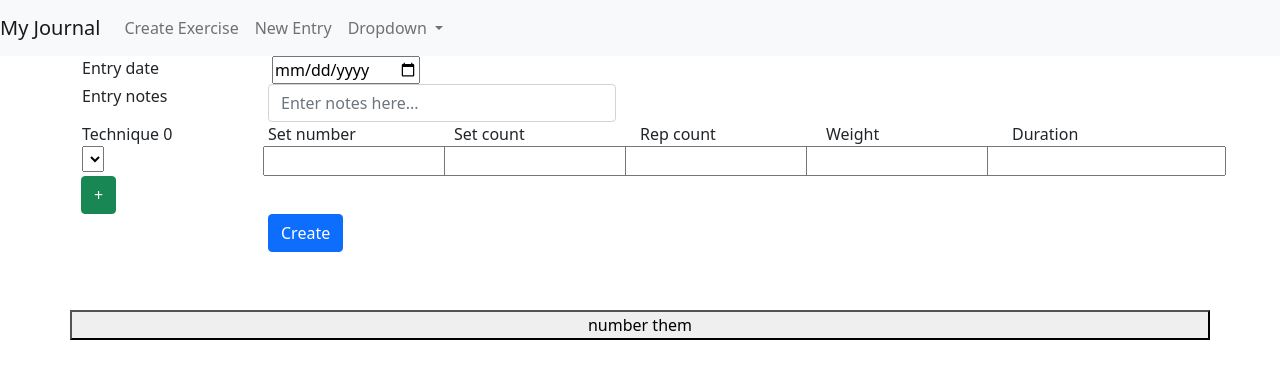
After one commit to ECallihan/fit_tracker, a Django app: page /entry/ in a window 1280 px wide. The commit adds this page. Shown: the top 379 px of the page. Run offline with Django 3.2, Linux system fonts and the light colour scheme; tables that the repository leaves empty hold one stand-in row (values such as "Sample post"); lists and menus that the app fills with data are empty.

Commit message:
journal entry form correctly functions with the database

```diff
--- a/journal/forms.py
+++ b/journal/forms.py
@@ -1,6 +1,12 @@
 from django.db.models import fields
-from .models import Technique, Entry, Exercise, Exercise_Set
+from django.forms import widgets
+from .models import Technique, Entry, Exercise_Set
 from django import forms
+from django.forms import modelformset_factory
+
+
+class DateInput(forms.DateInput):
+    input_type = 'date'
 
 
 class TechniqueForm(forms.ModelForm):
@@ -9,3 +15,26 @@ class TechniqueForm(forms.ModelForm):
         fields = ('user_id', 'technique_name', 'for_strength',
                   'for_cardio', 'for_flexibility', 'has_time',
                   'has_resistance', 'has_reps')
+
+
+class EntryForm(forms.ModelForm):
+
+    class Meta:
+        model = Entry
+        fields = ('user_id', 'entry_date', 'entry_notes')
+        widgets = {
+            'entry_date': DateInput(),
+            'entry_notes': forms.TextInput(attrs={
+                'class': 'form-control',
+                'placeholder': 'Enter notes here...'
+            })
+
+        }
+
+
+Exercise_SetFormset = modelformset_factory(
+    Exercise_Set,
+    fields=('set_number', 'set_count', 'rep_count', 'weight', 'duration'),
+    extra=1,
+
+)
--- a/journal/urls.py
+++ b/journal/urls.py
@@ -1,9 +1,12 @@
 from django.urls import path
-from .views import home,  new_exercise, new_entry
+from .views import home,  new_exercise, new_entry, add_details, create_entry_with_exercises
 
 urlpatterns = [
     path('', home, name='home'),
     # path('add_exercise/', add_exercise, name='add_exercise'),
     path('new_exercise/', new_exercise, name='new_exercise'),
     path('new_entry/', new_entry, name='new_entry'),
+    path('add_details/', add_details, name='add_details'),
+    path('entry/', create_entry_with_exercises, name='entry'),
+
 ]
--- a/journal/views.py
+++ b/journal/views.py
@@ -1,7 +1,8 @@
-from django.shortcuts import render
-from .models import Entry, Exercise, Exercise_Set, Technique
+from django.http import response
+from django.shortcuts import redirect, render
+from .models import Entry, Exercise_Set, Technique
 from django.contrib import messages
-from .forms import TechniqueForm
+from .forms import EntryForm, Exercise_SetFormset, TechniqueForm
 
 # Create your views here.
 
@@ -10,13 +11,10 @@ def home(request):
     entries = Entry.objects.all().filter(user_id=request.user.id)
     entry_ids = list(entries.values_list('entry_id', flat=True))
     techniques = Technique.objects.all().filter(user_id=request.user.id)
-    exercises = Exercise.objects.all().filter(exercise_id__in=entry_ids)
-    exercise_ids = list(exercises.values_list('exercise_id', flat=True))
     exercise_sets = Exercise_Set.objects.all().filter(
-        exercise_set_id__in=exercise_ids)
+        exercise_set_id__in=entry_ids)
     return render(request, 'home.html', {'entries': entries,
                                          'techniques': techniques,
-                                         'exercises': exercises,
                                          'exercise_sets': exercise_sets})
 
 
@@ -47,5 +45,66 @@ def new_exercise(request):
 
 
 def new_entry(request):
+    if request.method == 'POST':
+        pass
 
-    return render(request, 'journal/new_entry.html', {})
+    form = EntryForm()
+    return render(request, 'journal/new_entry.html', {'form': form})
+
+
+def add_details(request):
+    if request.method == 'POST':
+        post = request.POST.copy()
+        post['user_id'] = request.user.id
+        form = EntryForm(post)
+        if form.is_valid():
+            my_model = form.save()
+            response = {}
+            response['id'] = my_model.entry_id
+            response['model'] = my_model
+            response['form'] = add_details
+
+            return render(request, 'journal/add_details.html', response)
+
+
+def create_entry_with_exercises(request):
+    template_name = 'journal/entry.html'
+    if request.method == 'GET':
+        entryform = EntryForm(request.GET or None)
+        exercise_set_formset = Exercise_SetFormset(
+            queryset=Exercise_Set.objects.none())
+        techniques = Technique.objects.all().filter(user_id=request.user.id)
+    elif request.method == 'POST':
+
+        edited_post = request.POST.copy()
+        edited_post['user_id'] = request.user.id
+
+        entryform = EntryForm(edited_post)
+        exercise_set_formset = Exercise_SetFormset(request.POST)
+        if entryform.is_valid() and exercise_set_formset.is_valid():
+            # save the entryform first so it can be referenced by the
+            # Exercise formset
+            entry = entryform.save()
+            for i in range(len(exercise_set_formset)):
+                exercise_set = exercise_set_formset[i].save(commit=False)
+                exercise_set.entry_id = entry
+                tech_id = request.POST.get(f'techniques{i}')
+                print("The result of technique string is: " +
+                      request.POST.get(f'techniques{i}'))
+                tech = Technique.objects.get(tech_id=tech_id)
+                exercise_set.technique_id = tech
+                exercise_set.save()
+            # for form in exercise_set_formset:
+            #     # so the entry can be attatched to the set instance
+            #     exercise_set = form.save(commit=False)
+            #     exercise_set.entry_id = entry
+            #     exercise_set.technique_id = request.POST.get('techniques')
+
+            #     # exercise_set.technique_id
+            #     exercise_set.save()
+            return redirect(home)
+    return render(request, template_name, {
+        'entryform': entryform,
+        'exercise_set_formset': exercise_set_formset,
+        'techniques': techniques,
+    })
--- /dev/null
+++ b/static/js/dynamic_forms.js
@@ -0,0 +1,59 @@
+function updateElementIndex(el, prefix, ndx) {
+  var id_regex = new RegExp('(' + prefix + '-\\d+)');
+  var replacement = prefix + '-' + ndx;
+  if ($(el).attr("for")) $(el).attr("for", $(el).attr("for").replace(id_regex, replacement));
+  if (el.id) el.id = el.id.replace(id_regex, replacement);
+  if (el.name) el.name = el.name.replace(id_regex, replacement);
+}
+function cloneMore(selector, prefix) {
+  var newElement = $(selector).clone(true);
+  var total = $('#id_' + prefix + '-TOTAL_FORMS').val();
+  newElement.find(':input:not([type=button]):not([type=submit]):not([type=reset])').each(function () {
+    var name = $(this).attr('name')
+    if (name) {
+      name = name.replace('-' + (total - 1) + '-', '-' + total + '-');
+      var id = 'id_' + name;
+      $(this).attr({ 'name': name, 'id': id }).val('').removeAttr('checked');
+    }
+  });
+  newElement.find('label').each(function () {
+    var forValue = $(this).attr('for');
+    if (forValue) {
+      forValue = forValue.replace('-' + (total - 1) + '-', '-' + total + '-');
+      $(this).attr({ 'for': forValue });
+    }
+  });
+  total++;
+  $('#id_' + prefix + '-TOTAL_FORMS').val(total);
+  $(selector).after(newElement);
+  var conditionRow = $('.form-row:not(:last)');
+  conditionRow.find('.btn.add-form-row')
+    .removeClass('btn-success').addClass('btn-danger')
+    .removeClass('add-form-row').addClass('remove-form-row')
+    .html('-');
+  return false;
+}
+function deleteForm(prefix, btn) {
+  var total = parseInt($('#id_' + prefix + '-TOTAL_FORMS').val());
+  if (total > 1) {
+    btn.closest('.form-row').remove();
+    var forms = $('.form-row');
+    $('#id_' + prefix + '-TOTAL_FORMS').val(forms.length);
+    for (var i = 0, formCount = forms.length; i < formCount; i++) {
+      $(forms.get(i)).find(':input').each(function () {
+        updateElementIndex(this, prefix, i);
+      });
+    }
+  }
+  return false;
+}
+$(document).on('click', '.add-form-row', function (e) {
+  e.preventDefault();
+  cloneMore('.form-row:last', 'form');
+  return false;
+});
+$(document).on('click', '.remove-form-row', function (e) {
+  e.preventDefault();
+  deleteForm('form', $(this));
+  return false;
+});
--- a/static/js/functions.js
+++ b/static/js/functions.js
@@ -1,4 +1,10 @@
-function atLeastOneCheckbox(myClass){
+function atLeastOneCheckbox(myClass) {
   const boxes = Array.from(document.querySelectorAll(myClass));
   return boxes.reduce((acc, curr) => acc || curr.checked, false);
 }
+
+function numberTechniques() {
+  $("select[name='techniques']").each(function (index) {
+    $(this).attr("name", "techniques" + index);
+  });
+}
--- a/templates/base.html
+++ b/templates/base.html
@@ -45,7 +45,7 @@
             <a class="nav-link" href="{% url 'new_exercise' %}">Create Exercise</a>
           </li>
           <li class="nav-item">
-            <a class="nav-link" href="{% url 'new_entry' %}">New Entry</a>
+            <a class="nav-link" href="{% url 'entry' %}">New Entry</a>
           </li>
           <li class="nav-item dropdown">
             <a
@@ -66,9 +66,7 @@
               <a class="dropdown-item" href="#">Something else here</a>
             </div>
           </li>
-          <li class="nav-item">
-            <a class="nav-link disabled" href="#">Disabled</a>
-          </li>
+
         </ul>
       </div>
     </nav>
--- /dev/null
+++ b/templates/journal/entry.html
@@ -0,0 +1,107 @@
+{% extends 'base.html' %}
+{% load static %}
+
+{% block title %}{% endblock %}
+
+{% block head %}
+<script src="{% static 'js/dynamic_forms.js' %}" type="text/javascript"></script>
+<script src="{% static 'js/functions.js' %}" type="text/javascript"></script>
+{% endblock %}
+
+{% block header %}
+{% endblock %}
+
+{% block content %}
+<form class="form-horizontal" onsubmit="numberTechniques()" method="POST" action="">
+  {% csrf_token %}
+<div class="row spacer">
+  <div class="col-2">
+    <label>{{ entryform.entry_date.label }}</label>
+  </div>
+  <div class="col-4">
+    <div class="input-group">
+      {{ entryform.entry_date }}
+    </div>
+  </div>
+  <div class="row spacer">
+    <div class="col-2">
+      <label>{{ entryform.entry_notes.label }}</label>
+    </div>
+    <div class="col-4">
+      <div class="input-group">
+        {{ entryform.entry_notes }}
+      </div>
+    </div>
+</div>
+{{ exercise_set_formset.management_form }}
+
+{% for form in exercise_set_formset %}
+
+<div class="row form-row spacer">
+  <div class="col-2">
+    <label for="techniques">Technique {{ forloop.counter0 }}</label>
+  </div>
+  <div class="col-2">
+    <label>{{ form.set_number.label }}</label>
+  </div>
+  <div class="col-2">
+    <label>{{ form.set_count.label }}</label>
+  </div>
+  <div class="col-2">
+    <label>{{ form.rep_count.label }}</label>
+  </div>
+  <div class="col-2">
+    <label>{{ form.weight.label }}</label>
+  </div>
+  <div class="col-2">
+    <label>{{ form.duration.label }}</label>
+  </div>
+  <!-- <div class="col-4"> -->
+    <div class="input-group">
+      <div class="col-2">
+        <select name="techniques" id="techniques">
+          {% for tech in techniques %}
+           <option value="{{ tech.tech_id }}">{{ tech.technique_name }}</option>
+          {% endfor %}
+      </select>
+      </div>
+      <div class="col-2">
+        {{ form.set_number }}
+      </div>
+      <div class="col-2">
+        {{ form.set_count }}
+      </div>
+      <div class="col-2">
+        {{ form.rep_count }}
+      </div>
+      <div class="col-2">
+        {{ form.weight }}
+      </div>
+      <div class="col-2">
+        {{ form.duration }}
+      </div>
+
+
+      <div class="input-group-append">
+        <button class="btn btn-success add-form-row">+</button>
+      </div>
+    </div>
+  <!-- </div> -->
+</div>
+{% endfor %}
+<div class="row spacer">
+  <div class="col-4 offset-2">
+    <button type="submit" class="btn btn-block btn-primary">Create</button>
+  </div>
+</div>
+</form>
+<br/><br/><br/><br/>
+
+
+  <button onclick="numberTechniques()">number them</button>
+
+
+{% endblock %}
+
+{% block footer %}
+{% endblock %}
```
Also changed, not shown: journal/models.py (+13 -10 lines), templates/journal/add_details.html (added, +22 -0 lines), templates/journal/new_entry.html (+8 -0 lines).
